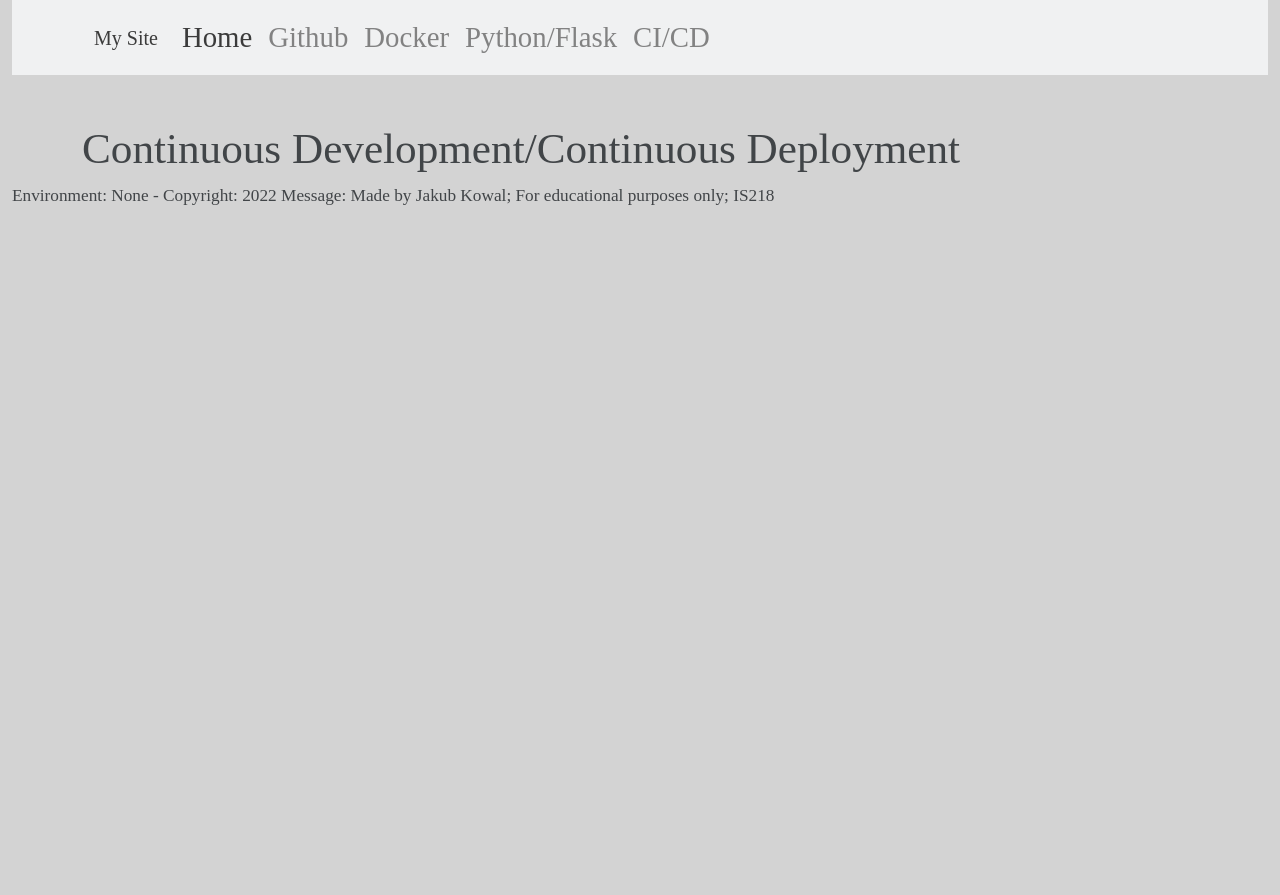
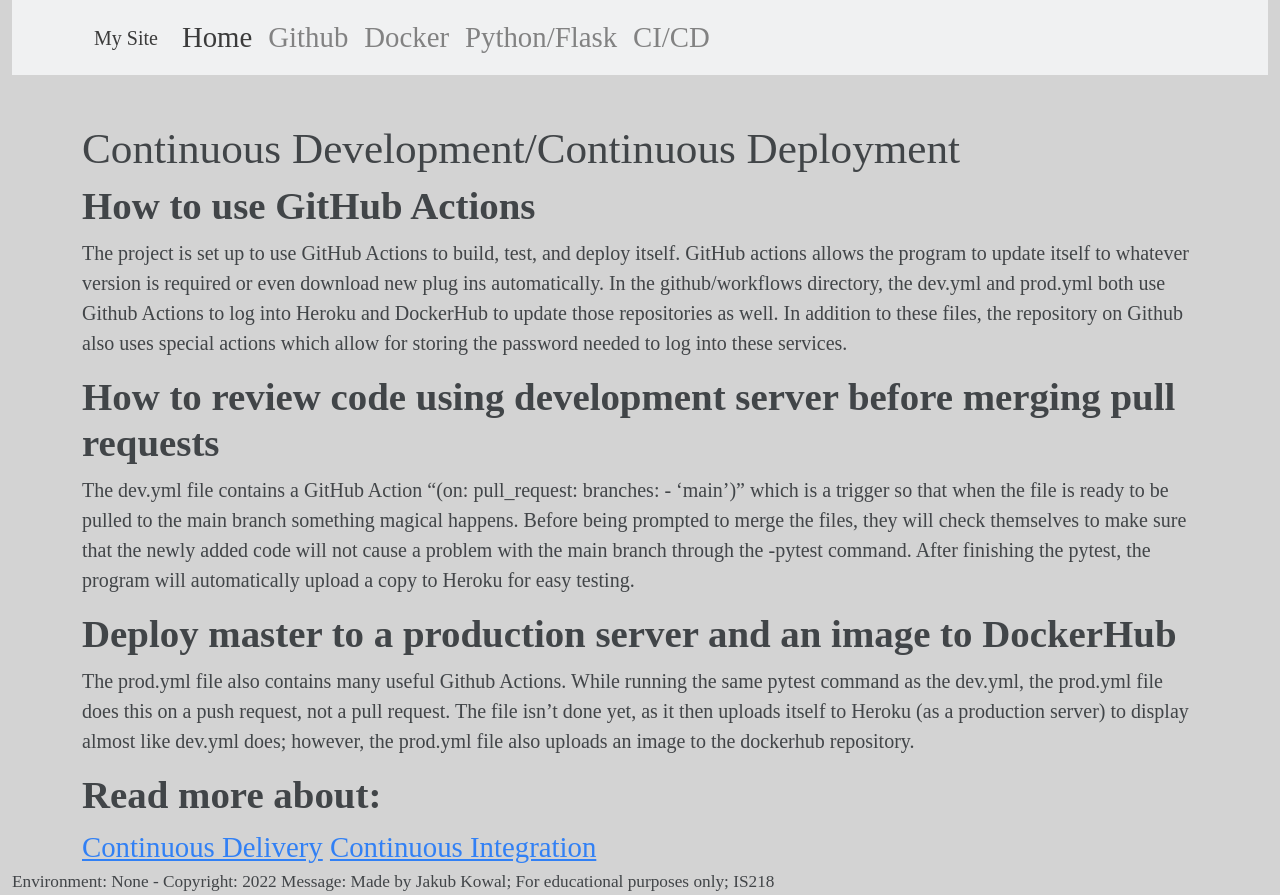
Before and after one commit to Jkowal012/projectone, a Flask app: template app/simple_pages/templates/page4.html in a window 1280 px wide. Before the commit the page ends 205 px from the top, so only its background shows below. Run offline with Flask 2, Linux system fonts and the light colour scheme; the template is opened without the code that fills it, so the values that code supplies are empty.

Commit message:
page 3 and 4 completed

```diff
--- a/app/simple_pages/templates/page4.html
+++ b/app/simple_pages/templates/page4.html
@@ -4,14 +4,14 @@
     <title>CI/CD</title>
         </head>
     <h1>Continuous Development/Continuous Deployment</h1>
-    <h2></h2>
-    <h3></h3>
-    <h2></h2>
-    <h3></h3>
-    <h2></h2>
-    <h3></h3>
-    <h2></h2>
-    <h3></h3>
-    <h2></h2>
-    <h3></h3>
+    <h2>How to use GitHub Actions</h2>
+    <p>The project is set up to use GitHub Actions to build, test, and deploy itself. GitHub actions allows the program to update itself to whatever version is required or even download new plug ins automatically. In the github/workflows directory, the dev.yml and prod.yml both use Github Actions to log into Heroku and DockerHub to update those repositories as well. In addition to these files, the repository on Github also uses special actions which allow for storing the password needed to log into these services. </p>
+    <h2>How to review code using development server before merging pull requests</h2>
+    <p>The dev.yml file  contains a GitHub Action “(on: pull_request: branches: - ‘main’)” which is a trigger so that when the file is ready to be pulled to the main branch something magical happens. Before being prompted to merge the files, they will check themselves to make sure that the newly added code will not cause a problem with the main branch through the -pytest command. After finishing the pytest, the program will automatically upload a copy to Heroku for easy testing.</p>
+    <h2>Deploy master to a production server and an image to DockerHub</h2>
+    <p>The prod.yml file also contains many useful Github Actions. While running the same pytest command as the dev.yml, the prod.yml file does this on a push request, not a pull request. The file isn’t done yet, as it then uploads itself to Heroku (as a production server) to display almost like dev.yml does; however, the prod.yml file also uploads an image to the dockerhub repository.</p>
+    <h2>Read more about:</h2>
+    <a href="https://www.martinfowler.com/bliki/ContinuousDelivery.html">Continuous Delivery</a>
+    <a href="https://www.martinfowler.com/articles/continuousIntegration.html">Continuous Integration</a>
+
 {% endblock %}
```
Also changed, not shown: app/simple_pages/templates/page3.html (+25 -1 lines).
